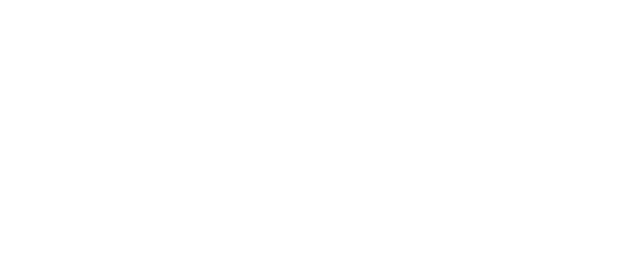
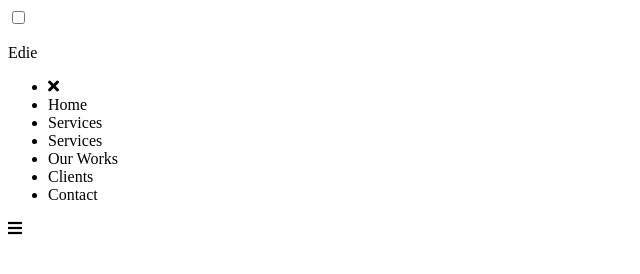
Before and after one commit to CoodingAlex/EdieHomepage, a plain HTML site: page index.html in a window 1280 px wide. Shown: the whole page, without its empty margins (0-640 px from the left). Drawn offline with Linux system fonts and the light colour scheme.

Commit message:
:art: [ADD] Basic HTML structure

```diff
--- a/index.html
+++ b/index.html
@@ -9,7 +9,36 @@
       href="https://fonts.googleapis.com/css2?family=Heebo:wght@800&family=Poppins:wght@300;400;500;600;700;800&display=swap"
       rel="stylesheet"
     />
+    <link
+      rel="stylesheet"
+      href="https://use.fontawesome.com/releases/v5.15.2/css/all.css"
+      integrity="sha384-vSIIfh2YWi9wW0r9iZe7RJPrKwp6bG+s9QZMoITbCckVJqGCCRhc+ccxNcdpHuYu"
+      crossorigin="anonymous"
+    />
+
+    <link rel="stylesheet" href="./styles/styles.css" />
     <title>Edie Homepage</title>
   </head>
-  <body></body>
+  <body>
+    <header class="header">
+      <input type="checkbox" name="" id="menu__checkbox" />
+      <p class="header__logo">Edie</p>
+      <ul class="header__menu">
+        <li>
+          <label for="menu__checkbox">
+            <i class="fas fa-times"></i>
+          </label>
+        </li>
+        <li class="header__menu--item">Home</li>
+        <li class="header__menu--item">Services</li>
+        <li class="header__menu--item">Services</li>
+        <li class="header__menu--item">Our Works</li>
+        <li class="header__menu--item">Clients</li>
+        <li class="header__menu--item">Contact</li>
+      </ul>
+      <label for="menu__checkbox">
+        <i class="fas fa-bars"></i>
+      </label>
+    </header>
+  </body>
 </html>
```
